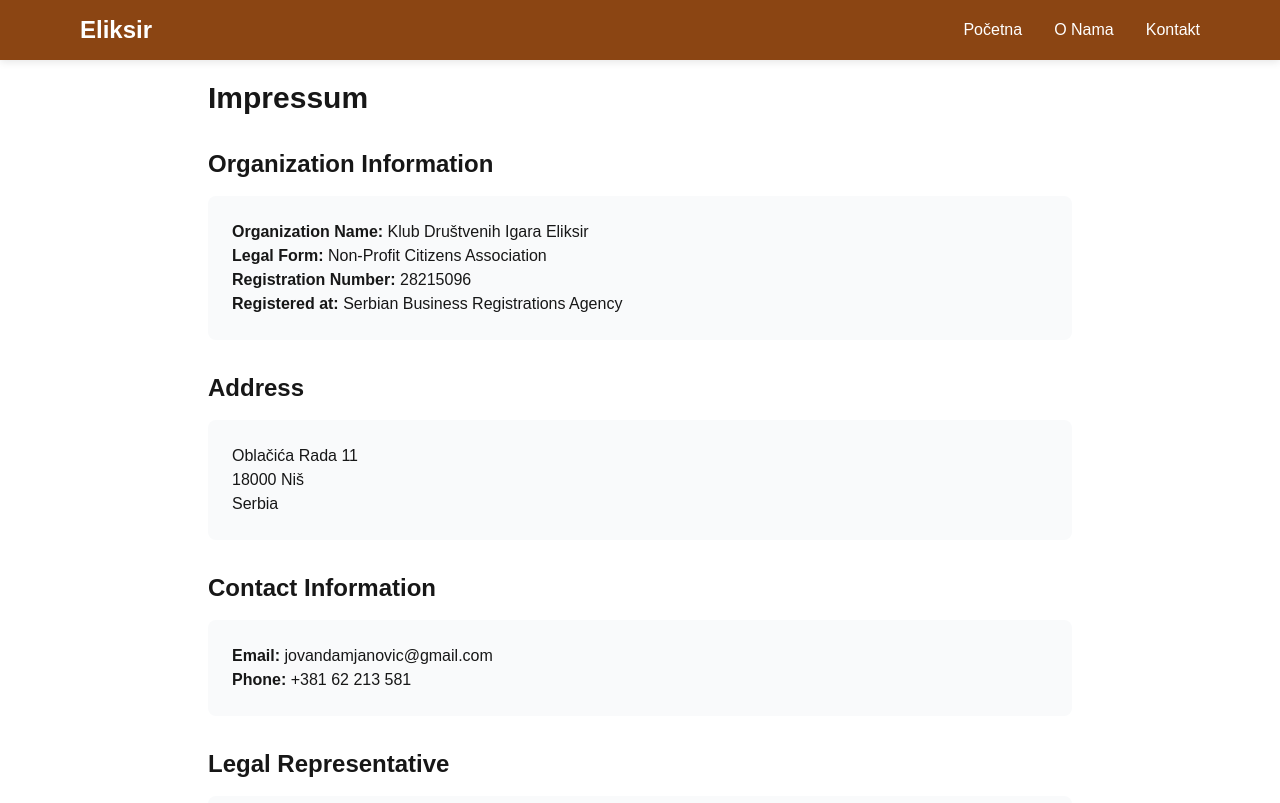
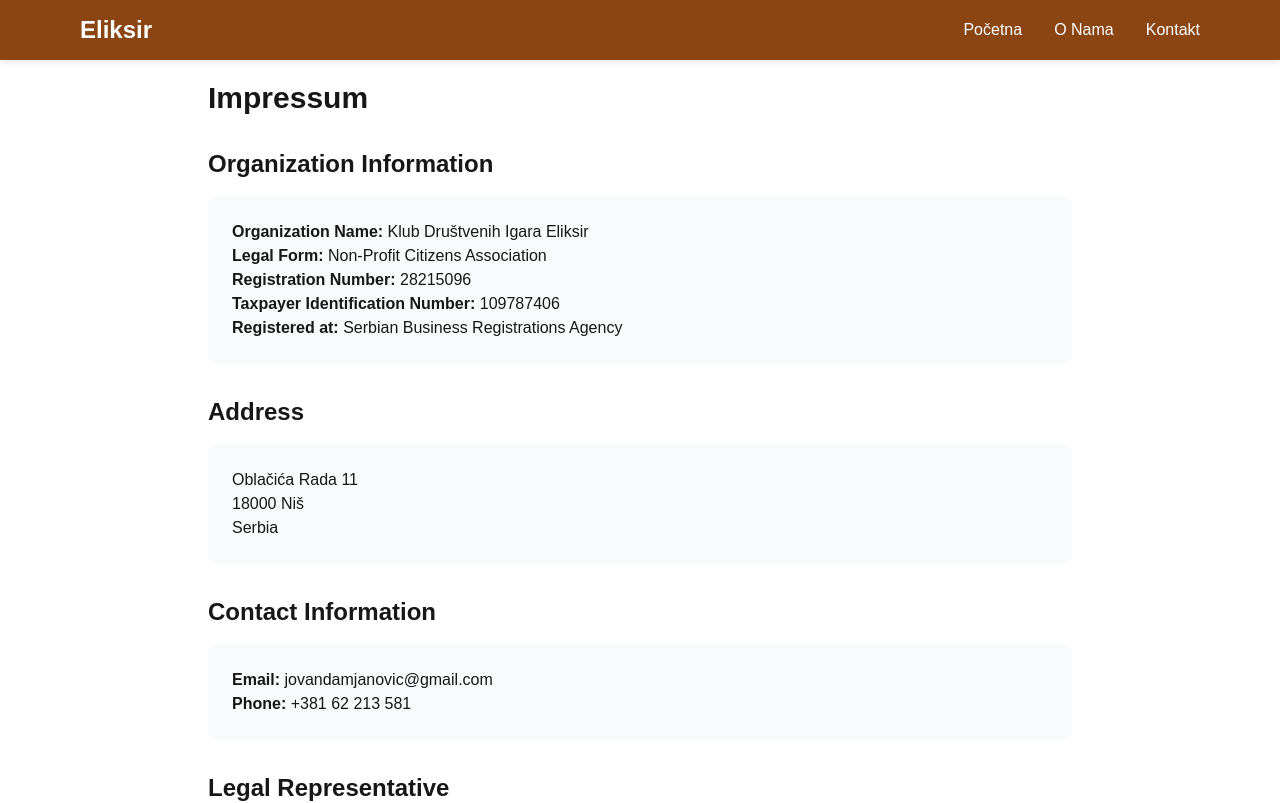
Before and after one commit to jovandamjanovic/geek-house, a Next.js app: page /impressum in a window 1280 px wide. Shown: the top 803 px of the page. Built offline with nearby package versions, Linux system fonts and the light colour scheme.

Commit message:
Adds Taxpayer Identification Number to impressum
Adds the Taxpayer Identification Number to the impressum page
for legal compliance and transparency.

```diff
--- a/src/app/impressum/page.tsx
+++ b/src/app/impressum/page.tsx
@@ -17,6 +17,7 @@
             <p><strong>Organization Name:</strong> Klub Društvenih Igara Eliksir</p>
             <p><strong>Legal Form:</strong> Non-Profit Citizens Association</p>
             <p><strong>Registration Number:</strong> 28215096</p>
+            <p><strong>Taxpayer Identification Number:</strong> 109787406</p>
             <p><strong>Registered at:</strong> Serbian Business Registrations Agency</p>
           </div>
         </section>
```
